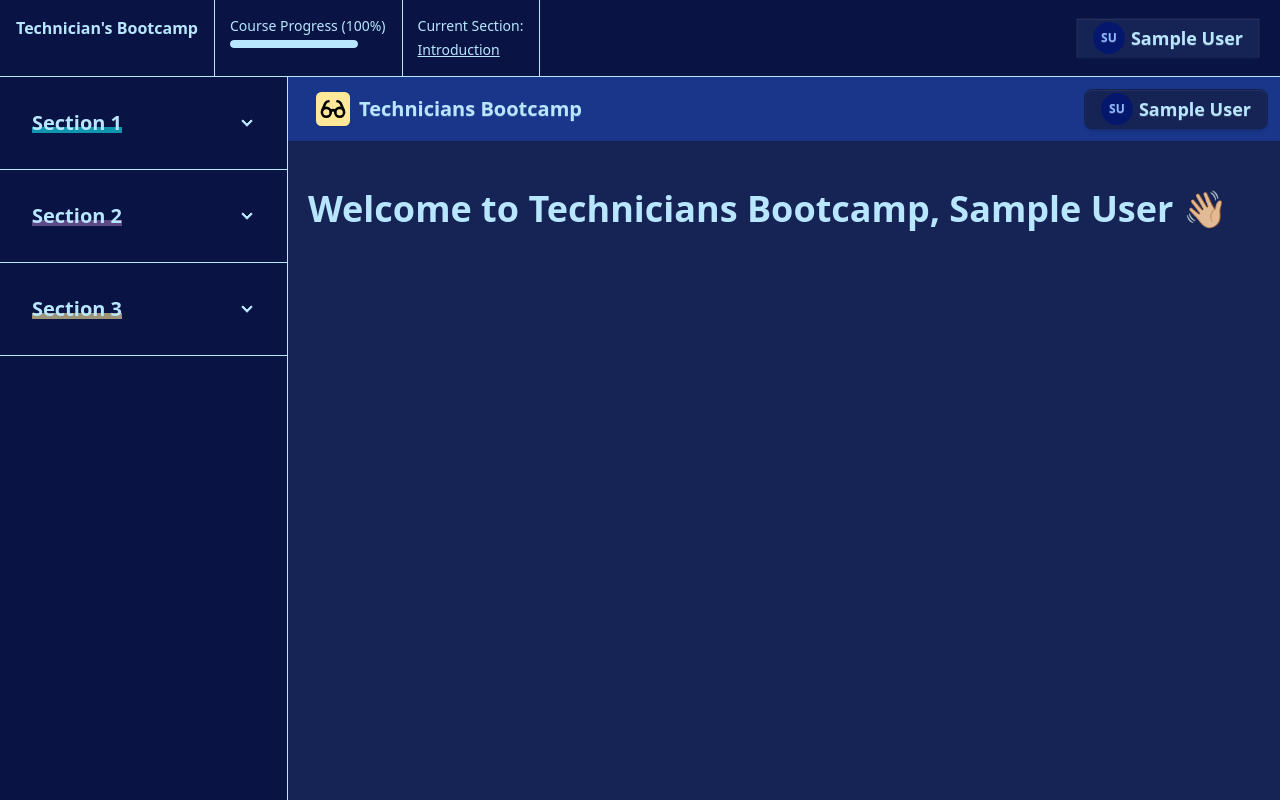
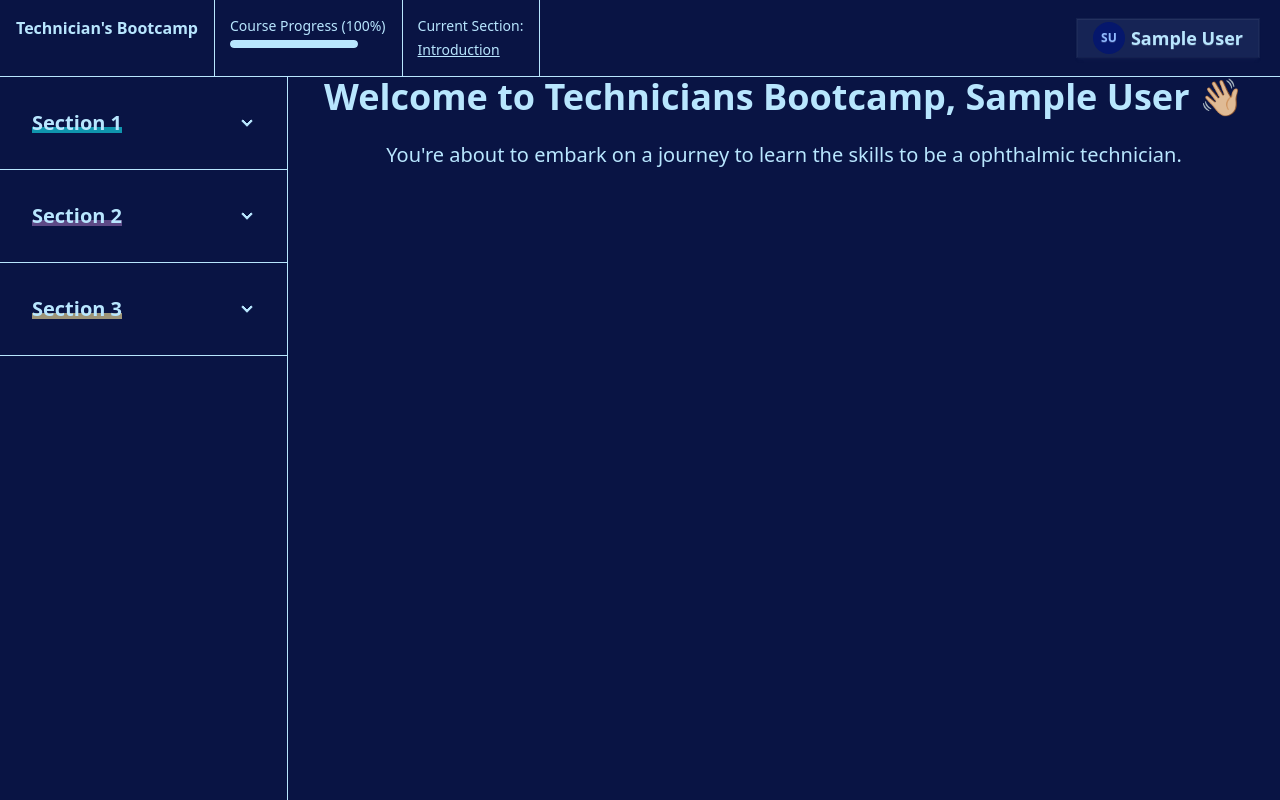
Before and after one commit to rcm-webdev/coa-fast, a Next.js app: page /course in a window 1280 px wide. Built offline with nearby package versions, Linux system fonts and the light colour scheme; no server answers; sample sign-in values are in the browser's storage.

Commit message:
update course width

```diff
--- a/app/course/page.js
+++ b/app/course/page.js
@@ -4,13 +4,15 @@ import { auth } from "@/auth";
 async function Course() {
   const session = await auth();
   return (
-    <div className="bg-base-200 min-h-screen">
-      <Navbar />
-      <div className="mx-auto max-w-5xl px-5 py-12 ">
+    <div className="bg-base-300 min-h-screen w-full overflow-y-auto">
+      <div className="mx-auto max-w-5xl text-center space-y-6 ">
         <h1 className="font-extrabold text-4xl">
           Welcome to Technicians Bootcamp, {session?.user?.name} 👋🏼
         </h1>
-        <p></p>
+        <p className="text-xl">
+          You&apos;re about to embark on a journey to learn the skills to be a
+          ophthalmic technician.{" "}
+        </p>
       </div>
     </div>
   );
```
